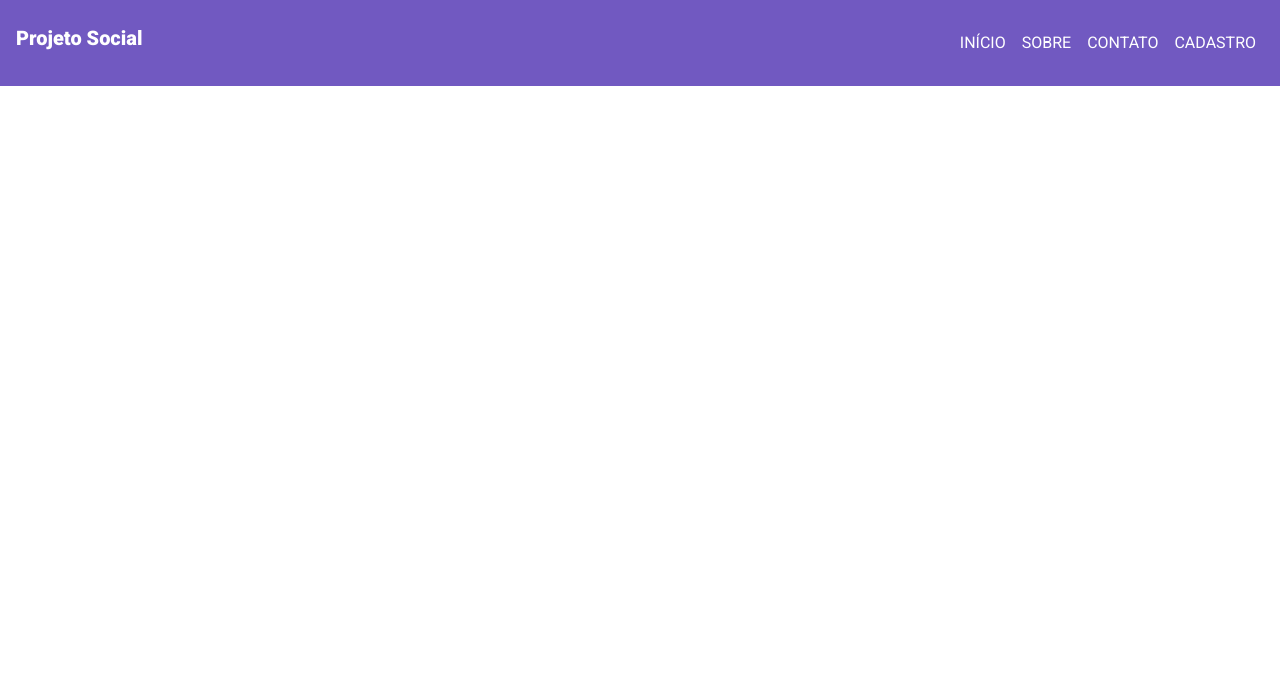
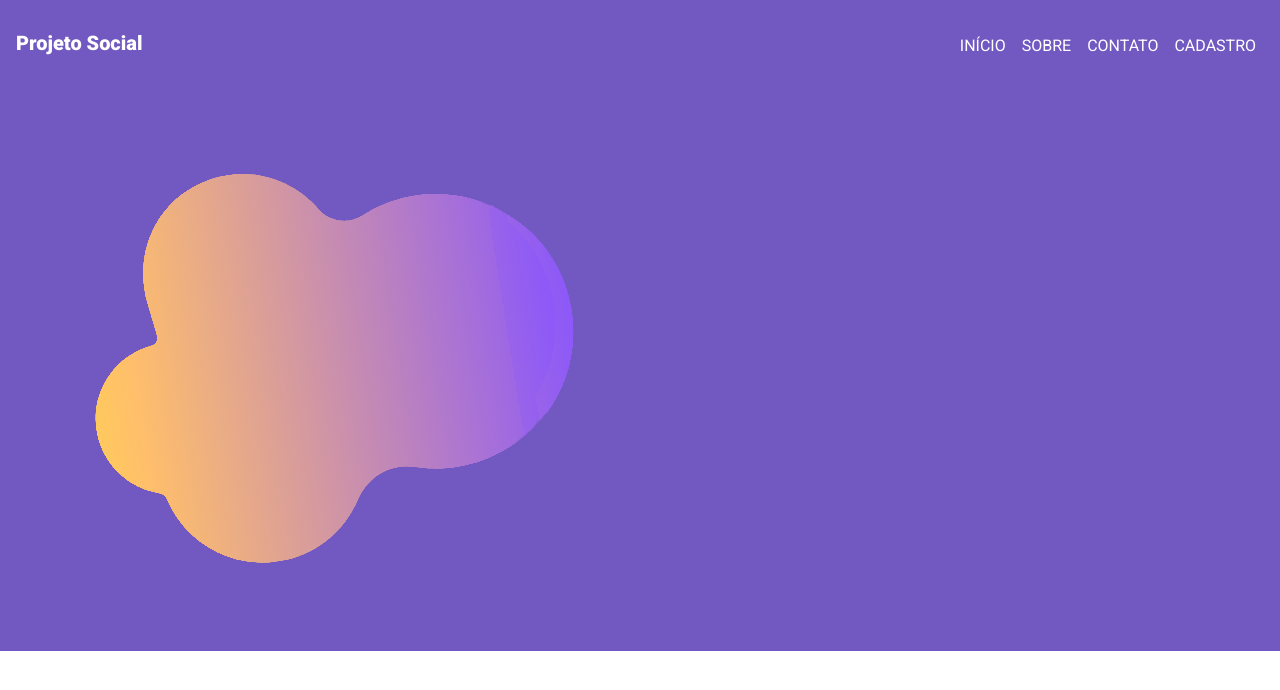
Before and after one commit to projetodhsocial/redesocial-projetodh, a PHP site: page / in a window 1280 px wide. Shown: the top 690 px of the page. Run offline with PHP 8.4, Linux system fonts and the light colour scheme.

Commit message:
Alteraçao da cor de fundo e inclusao da imagem balao

```diff
--- a/assets/css/style_menu.css
+++ b/assets/css/style_menu.css
@@ -1,4 +1,4 @@
-* {
+*, body, html {
     margin: 0;
     padding: 0;
     box-sizing: border-box;
@@ -8,16 +8,14 @@ body {
     font-family: 'Roboto', sans-serif;
 }
 /* barra de menu principal */
-.navbar-default {
+.navbar-default{
     background-color: #7159c1;
     text-align: center;
-}
- .navbar-brand {
-     margin-top: 10px;
 }
 
  /* elemento que tem o nome "Projeto social" */
  .navbar-default .navbar-brand {
+    margin-top: 15px;
     color: #fff;
     height: 60px;
     font-family: 'Roboto', sans-serif;
@@ -47,3 +45,13 @@ body {
 .navbar-default .navbar-toggle .icon-bar {
     background-color: #CCC;
 }
+
+/* container  */
+.container-fluid{
+    min-width: 100%;
+    min-height: 70vh;
+    background-color: #7159c1;
+}
+.rounded {
+    position: fixed;
+}
--- a/inc/header.php
+++ b/inc/header.php
@@ -2,7 +2,7 @@
     <header>
         <nav class="navbar navbar-expand-lg navbar-default">
             <a class="navbar-brand" href="./index.php">Projeto Social</a>
-            <button class="navbar-toggler" type="button" data-toggle="collapse" data-target="#navbarSupportedContent" aria-controls="navbarSupportedContent" aria-expanded="false" aria-label="Toggle navigation">
+            <button class="navbar-toggler style-toggle" type="button" data-toggle="collapse" data-target="#navbarSupportedContent" aria-controls="navbarSupportedContent" aria-expanded="false" aria-label="Toggle navigation">
                 <span class="navbar-toggler-icon"></span>
             </button>
             <div class="collapse navbar-collapse" id="navbarSupportedContent">
--- a/index.php
+++ b/index.php
@@ -2,6 +2,11 @@
 <?php require_once('./inc/head.php') ?>
 <?php require_once('./inc/header.php') ?>
 
+<div class="container-fluid">
+    <div class="container-img">
+        <img src="./assets/img/splash.png" class="rounded float-left" alt="Imagem balão de mensagem">
+    </div>
 
+</div>
 
 <?php require_once('./inc/footer.php') ?>
```
Also changed, not shown: assets/img/splash.png (renamed from assets/css/img/splash.png).
